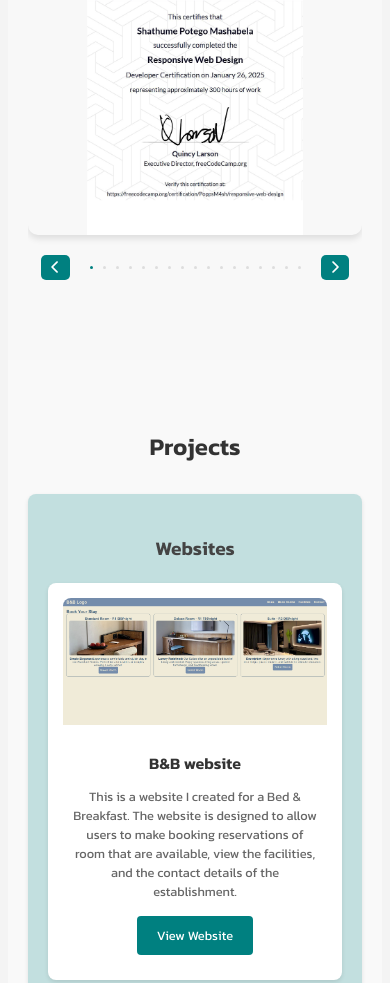
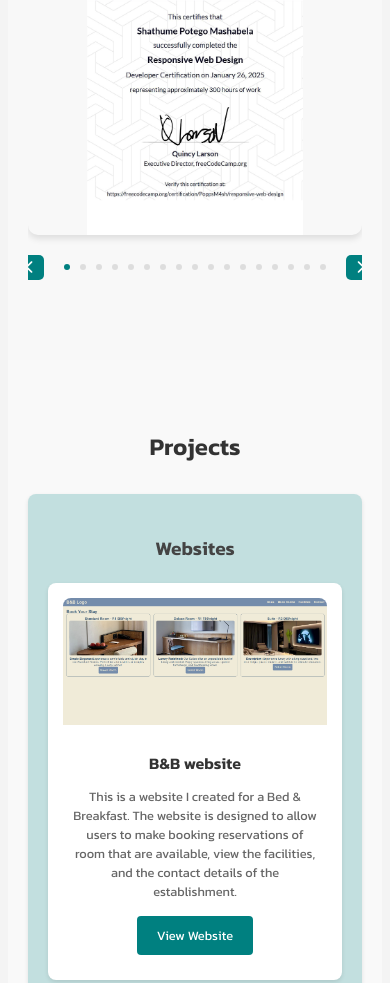
Before and after one commit to PoppsM4sh/Resume, a plain HTML site: page index.html in a window 390 px wide. Shown: the part 1742-2725 px from the top of the page. Drawn offline with nearby package versions, Linux system fonts and the light colour scheme; a web font is replaced by a local one.

Commit message:
slider fixed for mobile

```diff
--- a/styles.css
+++ b/styles.css
@@ -498,8 +498,8 @@ nav .divContainer
     }
 
     .slide-indicators span {
-        width: 3px;
-        height: 3px;
+        width: 6px;
+        height: 6px;
         border-radius: 50%;
         background: #ddd;
         cursor: pointer;
```
